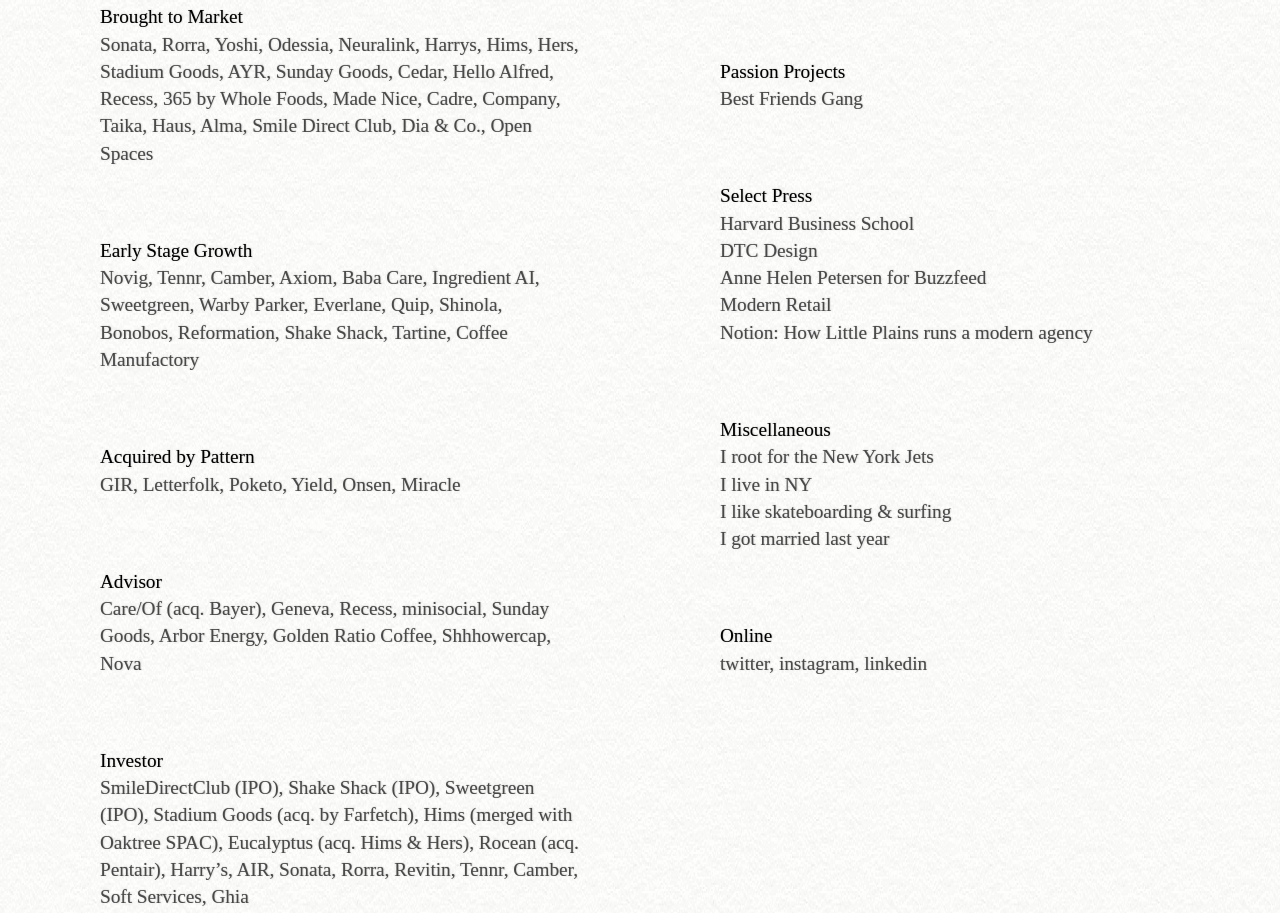
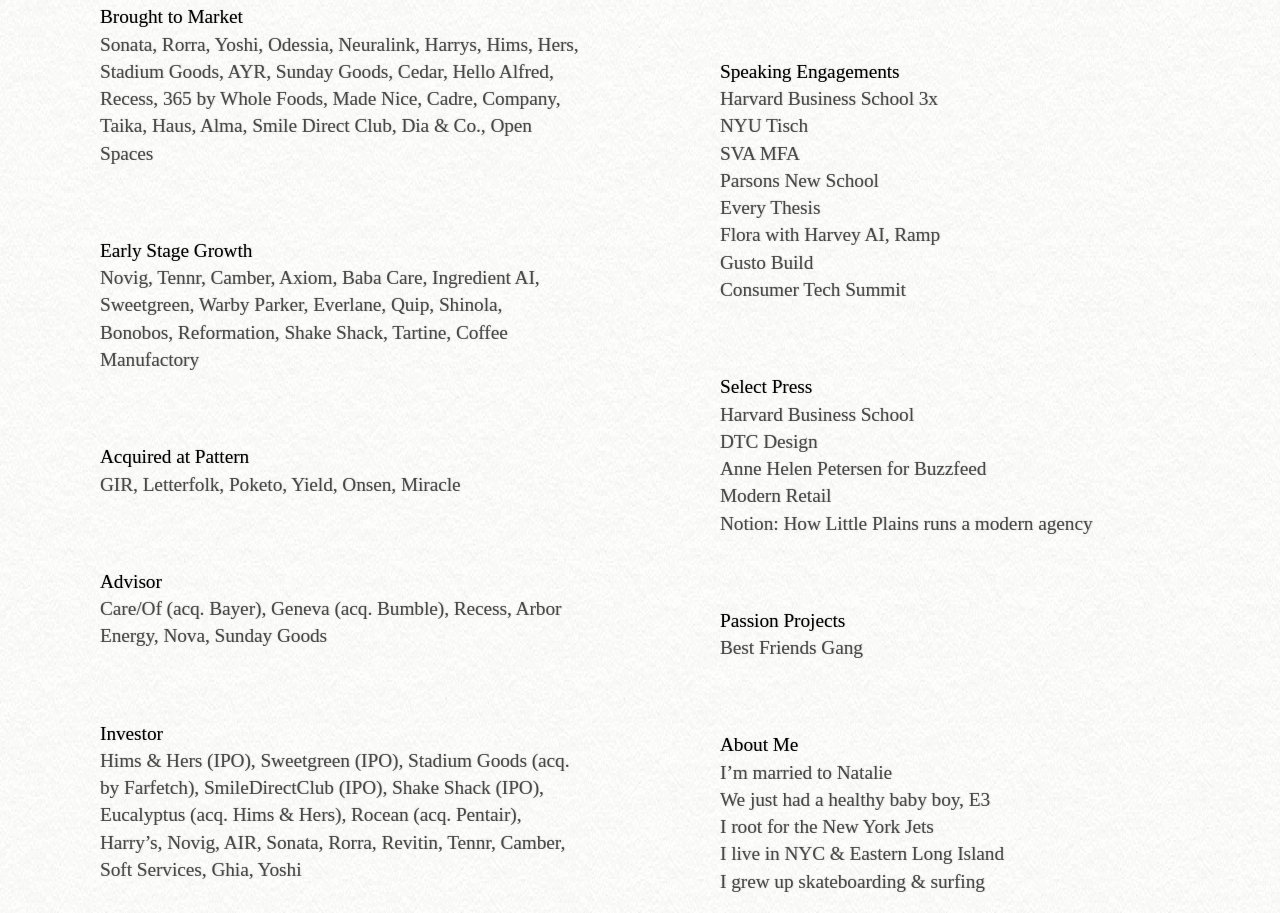
Before and after one commit to emmettshine/emmettshine, a plain HTML site: page index.html in a window 1280 px wide. Shown: the part 967-1880 px from the top of the page. Drawn offline with Linux system fonts and the light colour scheme; a web font is replaced by a local one.

Commit message:
Update Advisor, Investor and About Me, add Speaking Engagements (#4)
Co-authored-by: Claude <noreply@anthropic.com>

```diff
--- a/index.html
+++ b/index.html
@@ -178,7 +178,7 @@
           <a href="https://www.coffeemanufactory.com/" target="_blank">Coffee Manufactory</a>
         </p>
 
-        <p class="heading" data-aos="fade-up">Acquired by Pattern</p>
+        <p class="heading" data-aos="fade-up">Acquired at Pattern</p>
         <p class="main-body-copy" style="max-width: 516px;" data-aos="fade-up">
           <a href="https://gir.co/">GIR</a>,
           <a href="https://letterfolk.com/" target="_blank">Letterfolk</a>,
@@ -191,26 +191,24 @@
         <p class="heading" data-aos="fade-up">Advisor</p>
         <p class="main-body-copy" data-aos="fade-up">
           <a href="https://takecareof.com/" target="_blank">Care/Of (acq. Bayer)</a>,
-          <a href="https://www.geneva.com/" target="_blank">Geneva</a>,
+          <a href="https://www.geneva.com/" target="_blank">Geneva (acq. Bumble)</a>,
           <a href="https://takearecess.com/" target="_blank">Recess</a>,
-          <a href="https://minisocial.com/" target="_blank">minisocial</a>,
-          <a href="https://sundaygoods.com/" target="_blank">Sunday Goods</a>,
           <a href="https://www.joinarbor.com/" target="_blank">Arbor Energy</a>,
-          <a href="https://drinkgoldenratio.com/" target="_blank">Golden Ratio Coffee</a>,
-          <a href="https://shhhowercap.com/" target="_blank">Shhhowercap</a>,
-          <a href="https://www.instagram.com/itsnova/" target="_blank">Nova</a>
+          <a href="https://www.itsnova.com/" target="_blank">Nova</a>,
+          <a href="https://sundaygoods.com/" target="_blank">Sunday Goods</a>
         </p>
 
         <p class="heading" data-aos="fade-up">Investor</p>
         <p class="main-body-copy" data-aos="fade-up">
+          <a href="https://www.crunchbase.com/organization/hims" target="_blank">Hims & Hers (IPO)</a>,
+          <a href="https://www.crunchbase.com/organization/sweetgreen" target="_blank">Sweetgreen (IPO)</a>,
+          <a href="https://www.crunchbase.com/organization/stadium-goods" target="_blank">Stadium Goods (acq. by Farfetch)</a>,
           <a href="https://www.crunchbase.com/organization/smilecareclub" target="_blank">SmileDirectClub (IPO)</a>,
           <a href="https://www.crunchbase.com/organization/shake-shack" target="_blank">Shake Shack (IPO)</a>,
-          <a href="https://www.crunchbase.com/organization/sweetgreen" target="_blank">Sweetgreen (IPO)</a>,
-          <a href="https://www.crunchbase.com/organization/stadium-goods" target="_blank">Stadium Goods (acq. by Farfetch)</a>,
-          <a href="https://www.crunchbase.com/organization/hims" target="_blank">Hims (merged with Oaktree SPAC)</a>,
           <a href="https://www.eucalyptus.health/" target="_blank">Eucalyptus (acq. Hims & Hers)</a>,
           <a href="https://www.crunchbase.com/organization/rocean" target="_blank">Rocean (acq. Pentair)</a>,
           <a href="https://www.crunchbase.com/organization/harrys" target="_blank">Harry’s</a>,
+          <a href="https://novig.co/" target="_blank">Novig</a>,
           <a href="https://air.inc/" target="_blank">AIR</a>,
           <a href="https://sonata.health/" target="_blank">Sonata</a>,
           <a href="https://rorra.com/" target="_blank">Rorra</a>,
@@ -218,7 +216,8 @@
           <a href="https://tennr.com/" target="_blank">Tennr</a>,
           <a href="https://camber.health/" target="_blank">Camber</a>,
           <a href="https://www.crunchbase.com/organization/soft-services" target="_blank">Soft Services</a>,
-          <a href="https://drinkghia.com/" target="_blank">Ghia</a>
+          <a href="https://drinkghia.com/" target="_blank">Ghia</a>,
+          <a href="https://yoshi.ai/" target="_blank">Yoshi</a>
         </p>
       </div>
 
@@ -236,9 +235,23 @@
           <a href="https://www.girlsclub.org/" target="_blank">The Lower Eastside Girls Club</a>
         </p>
 
-        <p class="heading" data-aos="fade-up">Passion Projects</p>
+        <p class="heading" data-aos="fade-up">Speaking Engagements</p>
         <p class="main-body-copy" data-aos="fade-up">
-          <a href="https://www.bestfriendsgang.co/" target="_blank">Best Friends Gang</a>
+          <a href="https://www.instagram.com/p/DT0K75PDX0U/?img_index=1" target="_blank">Harvard Business School 3x</a>
+          <br>
+          NYU Tisch
+          <br>
+          <a href="https://www.instagram.com/p/DVqi3JTDpnD/" target="_blank">SVA MFA</a>
+          <br>
+          <a href="https://aigany.org/event/studio-transformation-mythology-pattern/" target="_blank">Parsons New School</a>
+          <br>
+          <a href="https://every.to/tv?room=classroom&amp;t=14726" target="_blank">Every Thesis</a>
+          <br>
+          <a href="https://www.youtube.com/watch?v=Rk9ecyg9ujc" target="_blank">Flora with Harvey AI, Ramp</a>
+          <br>
+          <a href="https://lnkd.in/p/gZtaHidJ" target="_blank">Gusto Build</a>
+          <br>
+          <a href="https://www.redseaventures.com/news/2026/7/9/red-sea-ventures-2026-consumer-tech-summit" target="_blank">Consumer Tech Summit</a>
         </p>
 
         <p class="heading" data-aos="fade-up">Select Press</p>
@@ -254,15 +267,22 @@
           <a href="https://www.notion.com/customers/little-plains" target="_blank">Notion: How Little Plains runs a modern agency</a>
         </p>
 
-        <p class="heading" data-aos="fade-up">Miscellaneous</p>
+        <p class="heading" data-aos="fade-up">Passion Projects</p>
         <p class="main-body-copy" data-aos="fade-up">
+          <a href="https://www.bestfriendsgang.co/" target="_blank">Best Friends Gang</a>
+        </p>
+
+        <p class="heading" data-aos="fade-up">About Me</p>
+        <p class="main-body-copy" data-aos="fade-up">
+          I’m married to <a href="https://instagram.com/natgawd" target="_blank">Natalie</a>
+          <br>
+          We just had a healthy baby boy, E3
+          <br>
           I root for the New York Jets
           <br>
-          I live in NY
+          I live in NYC & Eastern Long Island
           <br>
-          I like skateboarding & surfing
-          <br>
-          I got married last year
+          I grew up skateboarding & surfing
         </p>
 
         <p class="heading" data-aos="fade-up">Online</p>
```
